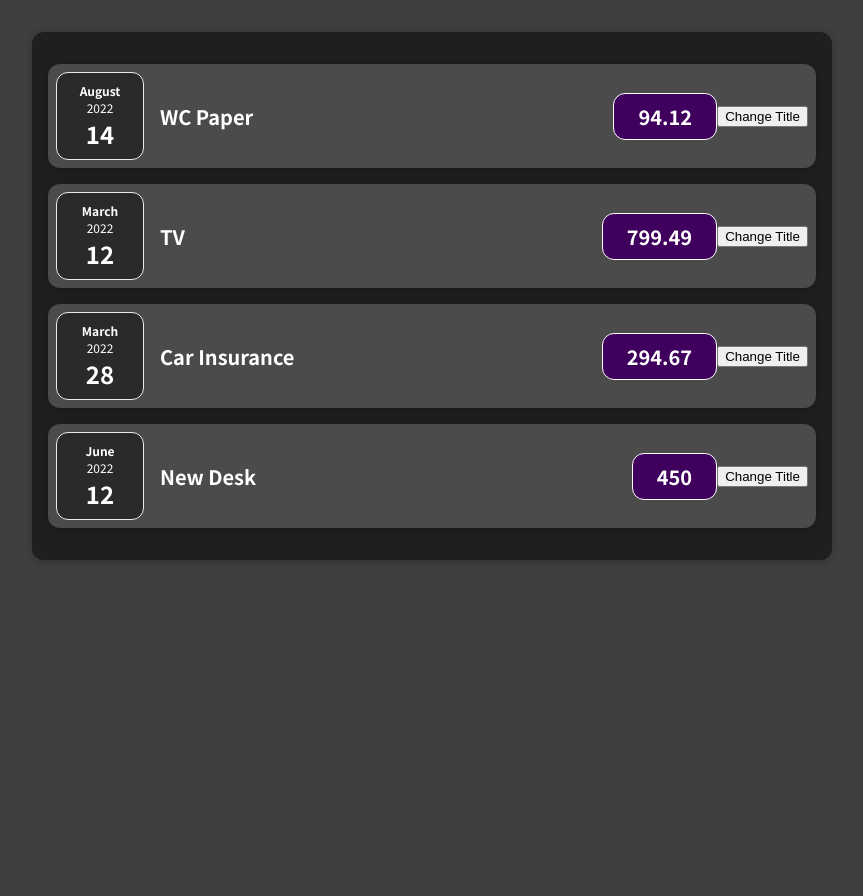
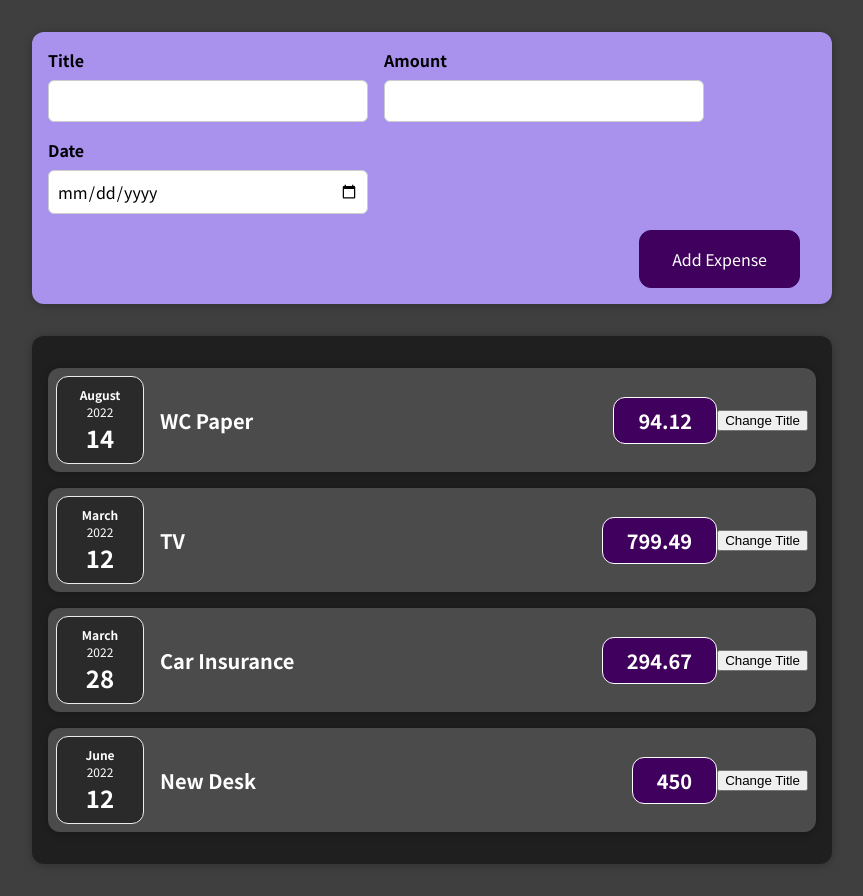
Before and after one commit to orcunSarmis/Expense-Tracker-React-, a React (Create React App) app: page / in a window 1280 px wide. Shown: the whole page, without its empty margins (208-1071 px from the left). Before the commit the page ends 800 px from the top, so only its background shows below. Built offline with nearby package versions, Linux system fonts and the light colour scheme.

Commit message:
adding new expense form

```diff
--- a/src/App.js
+++ b/src/App.js
@@ -1,4 +1,5 @@
 import Expenses from "./components/Expenses/Expenses";
+import NewExpense from "./components/NewExpense/NewExpense";
 
 const App = (props) => {
   const expenses = [
@@ -30,9 +31,10 @@ const App = (props) => {
 
   return (
     <div>
-      <Expenses items={expenses}/>
+      <NewExpense />
+      <Expenses items={expenses} />
     </div>
   );
-}
+};
 
 export default App;
--- a/src/components/NewExpense/ExpenseForm.js
+++ b/src/components/NewExpense/ExpenseForm.js
@@ -1,9 +1,27 @@
-import React from 'react'
+import "./ExpenseForm.css";
 
 const ExpenseForm = () => {
   return (
-    <div>ExpenseForm</div>
-  )
-}
+    <form>
+      <div className="new-expense__controls">
+        <div className="new-expense__control">
+          <label>Title</label>
+          <input type="text" />
+        </div>
+        <div className="new-expense__control">
+          <label>Amount</label>
+          <input type="number" min="0.01" step="0.01" />
+        </div>
+        <div className="new-expense__control">
+          <label>Date</label>
+          <input type="date" min="2020-01-01" max="2023-12-31" />
+        </div>
+      </div>
+      <div className="new-expense__actions">
+        <button type="submit">Add Expense</button>
+      </div>
+    </form>
+  );
+};
 
 export default ExpenseForm;
--- a/src/components/NewExpense/NewExpense.js
+++ b/src/components/NewExpense/NewExpense.js
@@ -1,8 +1,10 @@
 import './NewExpense.css';
+import ExpenseForm from './ExpenseForm';
 
 const NewExpense = () => {
   return (
     <div className='new-expense'>
+        <ExpenseForm />
     </div>
   );
 };
```
